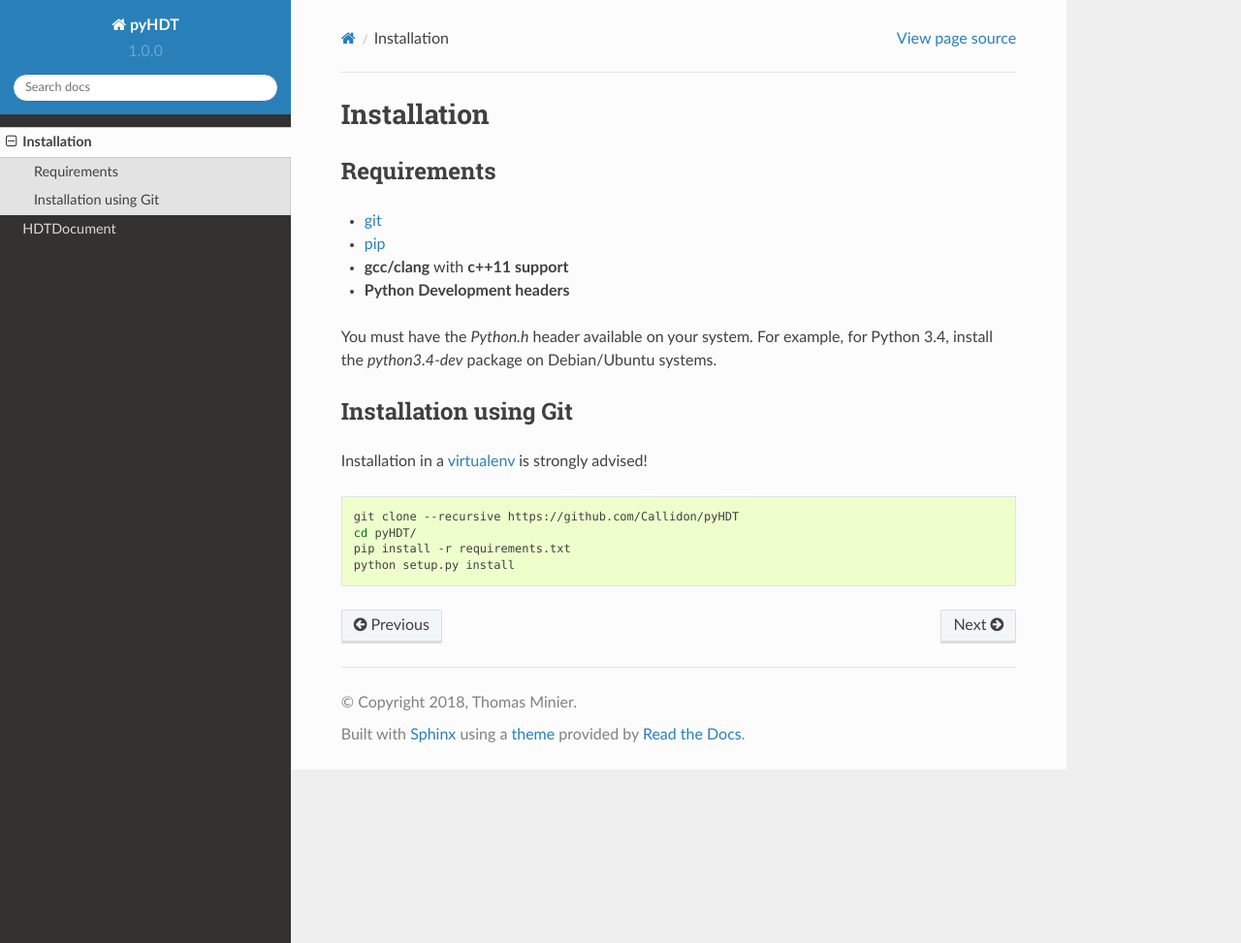
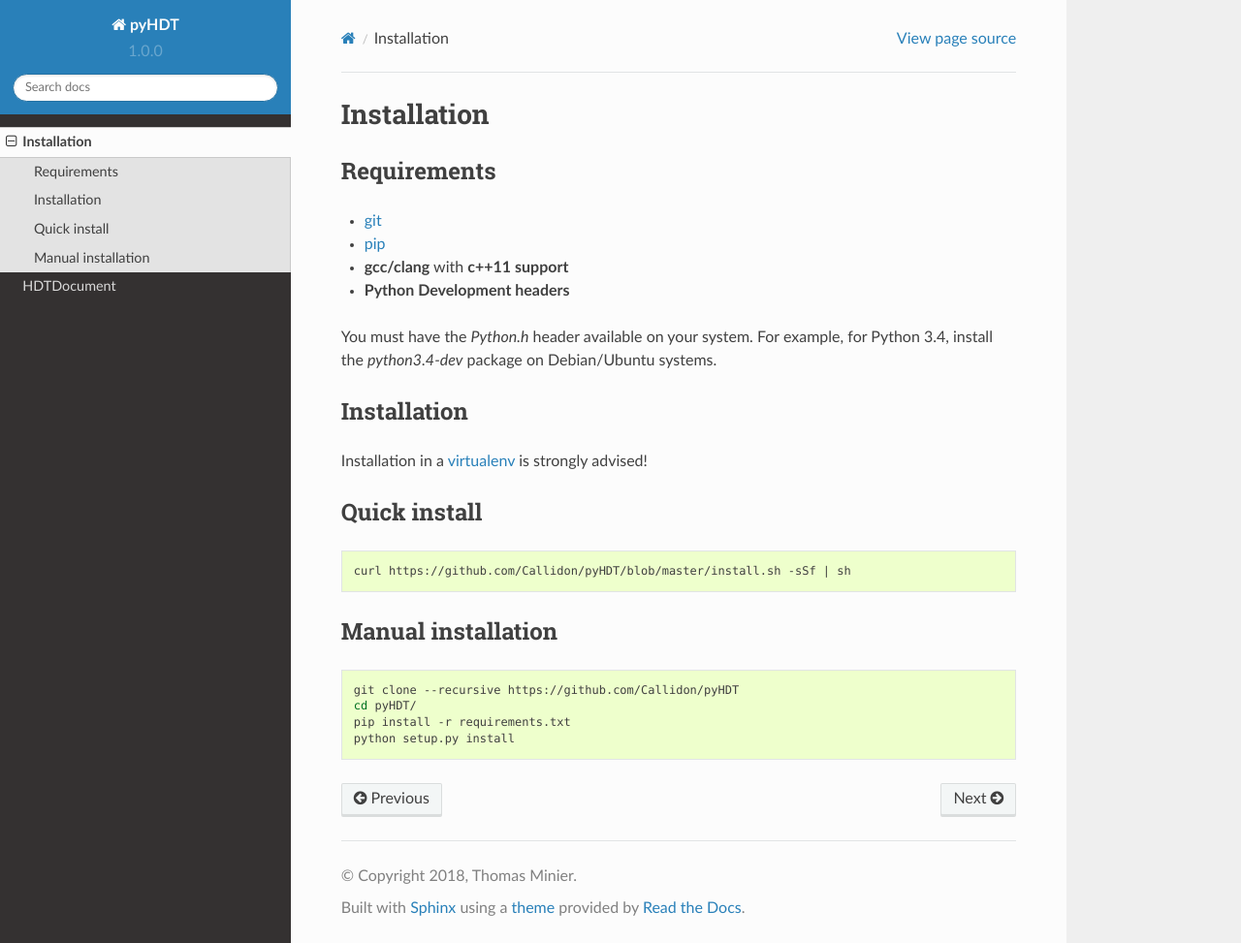
Before and after one commit to RDFLib/rdflib-hdt, a Sphinx documentation site: the page built from docs/source/installation.rst, in a window 1280 px wide and 973 px high. Shown: the whole window at 97% size. Built offline with Sphinx 7.4.7 and the Read the Docs theme 2.0.0, drawn with Linux system fonts in a browser that asks for light colours.

Commit message:
add script for quick installation

```diff
--- a/docs/source/installation.rst
+++ b/docs/source/installation.rst
@@ -12,10 +12,21 @@
 You must have the `Python.h` header available on your system.
 For example, for Python 3.4, install the `python3.4-dev` package on Debian/Ubuntu systems.
 
-Installation using Git
-^^^^^^^^^^^^^^^^^^^^^^
+Installation
+^^^^^^^^^^^^^
 
 Installation in a `virtualenv <https://virtualenv.pypa.io/en/stable/>`_ is strongly advised!
+
+Quick install
+^^^^^^^^^^^^^^^
+
+.. code-block:: bash
+
+  curl https://github.com/Callidon/pyHDT/blob/master/install.sh -sSf | sh
+
+
+Manual installation
+^^^^^^^^^^^^^^^^^^^^^^^^^^
 
 .. code-block:: bash
 
```
Also changed, not shown: README.md (+8 -0 lines), 1 other file.
